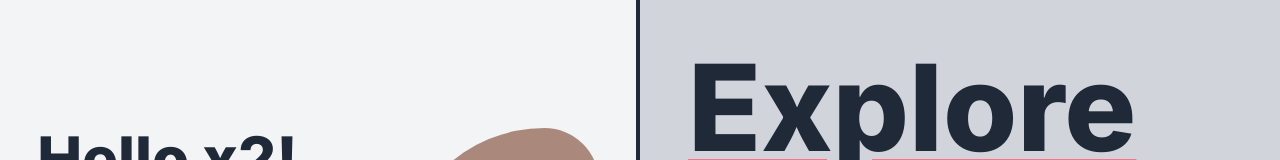
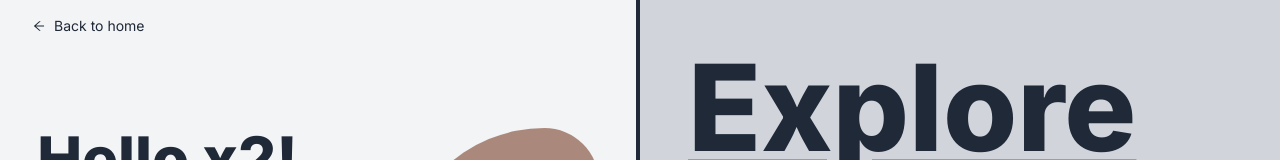
Before and after one commit to Patag1/newsletter, a Next.js app: page /user/login in a window 1280 px wide. Shown: the top 160 px of the page. Built offline with nearby package versions, Linux system fonts and the light colour scheme.

Commit message:
TopBtn + BackHomeBtn

```diff
--- a/src/app/(router)/layout.tsx
+++ /dev/null
@@ -1,17 +0,0 @@
-import TopBtn from '@/components/TopBtn'
-import { FC } from 'react'
-
-interface layoutProps {
-  children: React.ReactNode
-}
-
-const layout: FC<layoutProps> = ({ children }) => {
-  return (
-    <>
-      {children}
-      <TopBtn />
-    </>
-  )
-}
-
-export default layout
--- a/src/app/(router)/user/layout.tsx
+++ b/src/app/(router)/user/layout.tsx
@@ -1,5 +1,7 @@
 import { FC } from 'react'
 import Image from 'next/image'
+import Link from 'next/link'
+import { AiOutlineArrowLeft } from 'react-icons/ai'
 
 interface layoutProps {
   children: React.ReactNode
@@ -7,7 +9,11 @@ interface layoutProps {
 
 const layout: FC<layoutProps> = ({ children }) => {
   return (
-    <main className="w-full min-h-screen grid grid-cols-2 grid-rows-1 overflow-hidden">
+    <main className="relative w-full min-h-screen grid grid-cols-2 grid-rows-1 overflow-hidden">
+      <Link href={'/'} className='z-20 fixed top-4 left-8 flex justify-center items-center gap-2 text-sm'>
+        <AiOutlineArrowLeft />
+        Back to home
+      </Link>
       <article className="z-10 flex justify-center items-start pt-32 gap-12 bg-gray-100 border-r-4 border-gray-800">
         {children}
         <div className="relative">
--- a/src/app/page.tsx
+++ b/src/app/page.tsx
@@ -1,9 +1,11 @@
 import DateTime from '@/components/DateTime'
 import NewsArticles from '@/components/NewsArticles'
+import TopBtn from '@/components/TopBtn'
 import { BiBadge } from 'react-icons/bi'
 
 export default function Home() {
   return (
+    <>
       <main className="my-8 mx-auto w-fit p-16 pt-8 flex justify-center items-center flex-col gap-6 border-4 border-gray-800 rounded-[0.5rem_0.125rem_0.125rem_0.125rem] drop-shadow-sm bg-gray-100">
         <article className="w-full flex justify-between items-center">
           <div className='flex justify-center items-center gap-1'>
@@ -34,5 +36,7 @@ export default function Home() {
         <div className='border-b-4 border-gray-800 w-full'></div>
         <NewsArticles />
       </main>
+      <TopBtn />
+    </>
   )
 }
```
Lines whose indentation alone changed are shown as unchanged.
